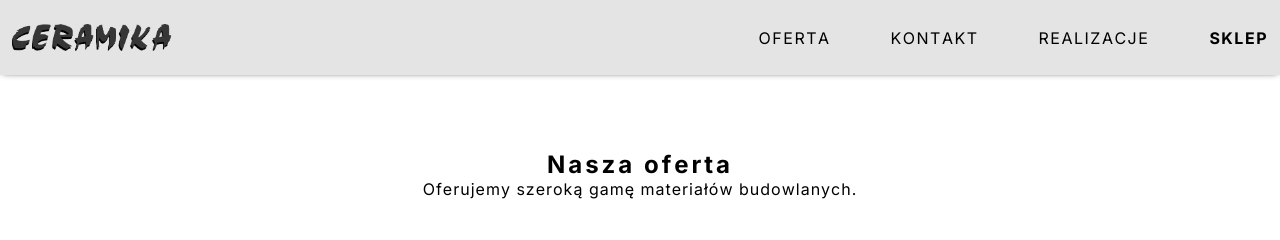
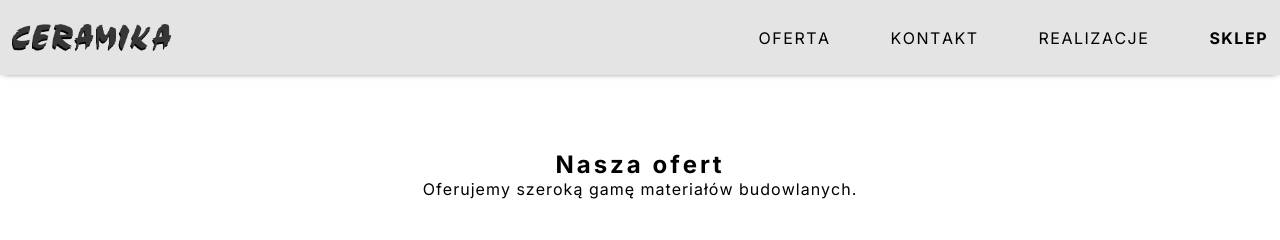
Before and after one commit to majkus1/cer-test-cms, a Gatsby site: page /oferta in a window 1280 px wide. Shown: the top 240 px of the page. Built offline with nearby package versions, Linux system fonts and the light colour scheme; Gatsby itself is replaced by a stand-in of ours; a web font is replaced by a local one.

Commit message:
Update Oferta “oferta”

```diff
--- a/src/data/oferta/oferta.md
+++ b/src/data/oferta/oferta.md
@@ -1,4 +1,4 @@
 ---
-title: Nasza oferta
+title: Nasza ofert
 description: Oferujemy szeroką gamę materiałów budowlanych.
 ---
```
